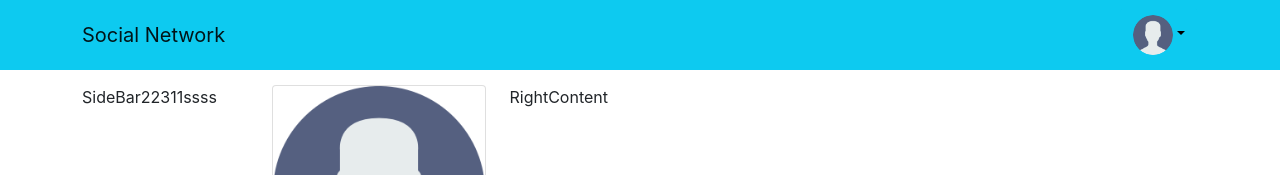
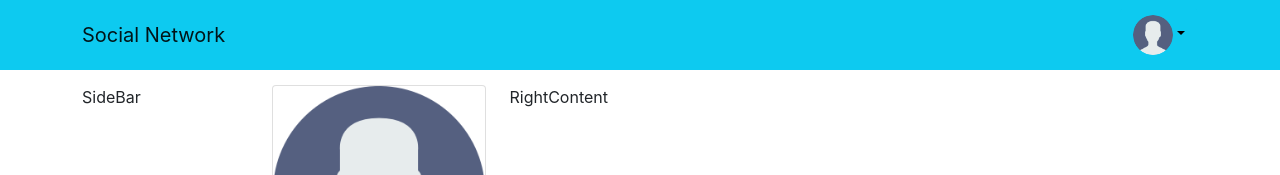
Before and after one commit to tigersv/socialNetwork, a React (Create React App) app: page / in a window 1280 px wide. Shown: the top 175 px of the page. Built offline with nearby package versions, Linux system fonts and the light colour scheme.

Commit message:
added Sidebar

```diff
--- a/src/components/References/MyPage/Main/SideBar.jsx
+++ b/src/components/References/MyPage/Main/SideBar.jsx
@@ -3,7 +3,7 @@ import React from 'react';
 const SideBar = () => {
     return (
         <div>
-            SideBar22311ssss
+            SideBar
         </div>
     );
 };
```
Also changed, not shown: 1 other file (tests, documents, lock files or other folders).
